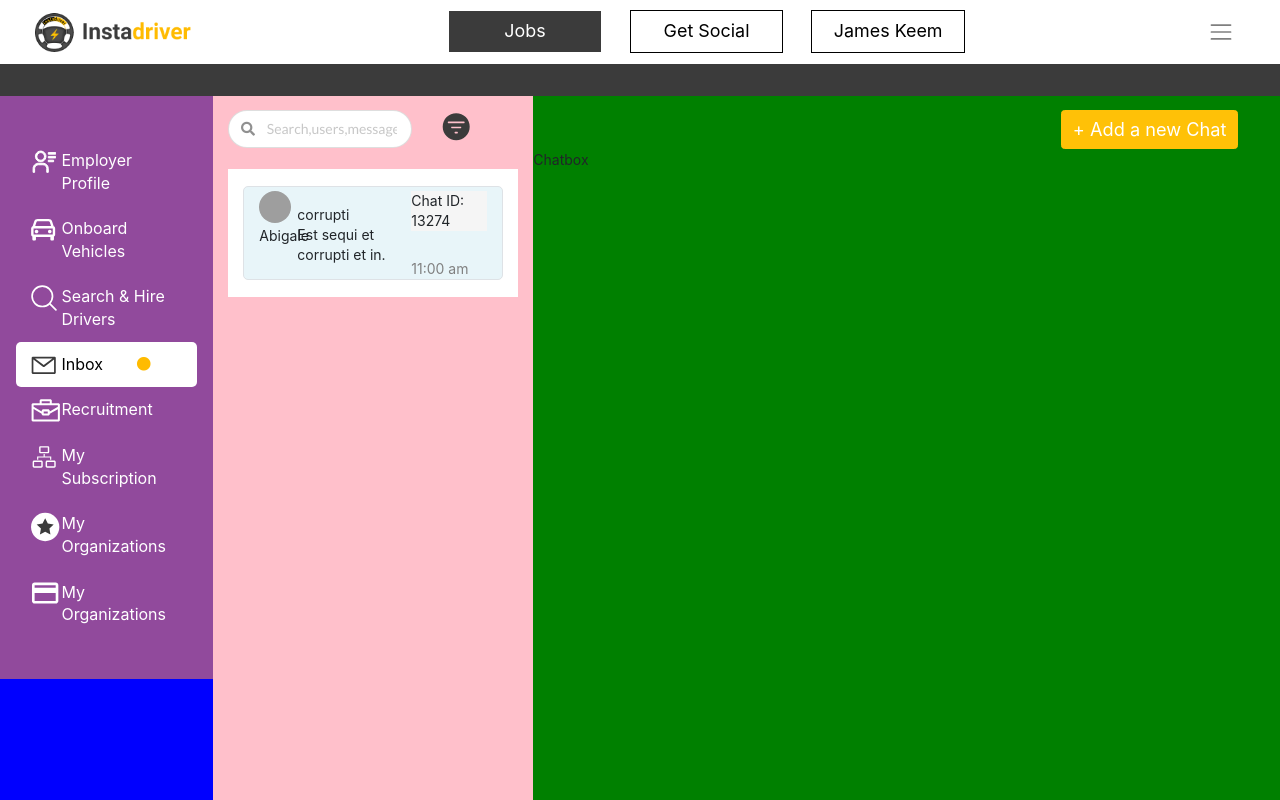
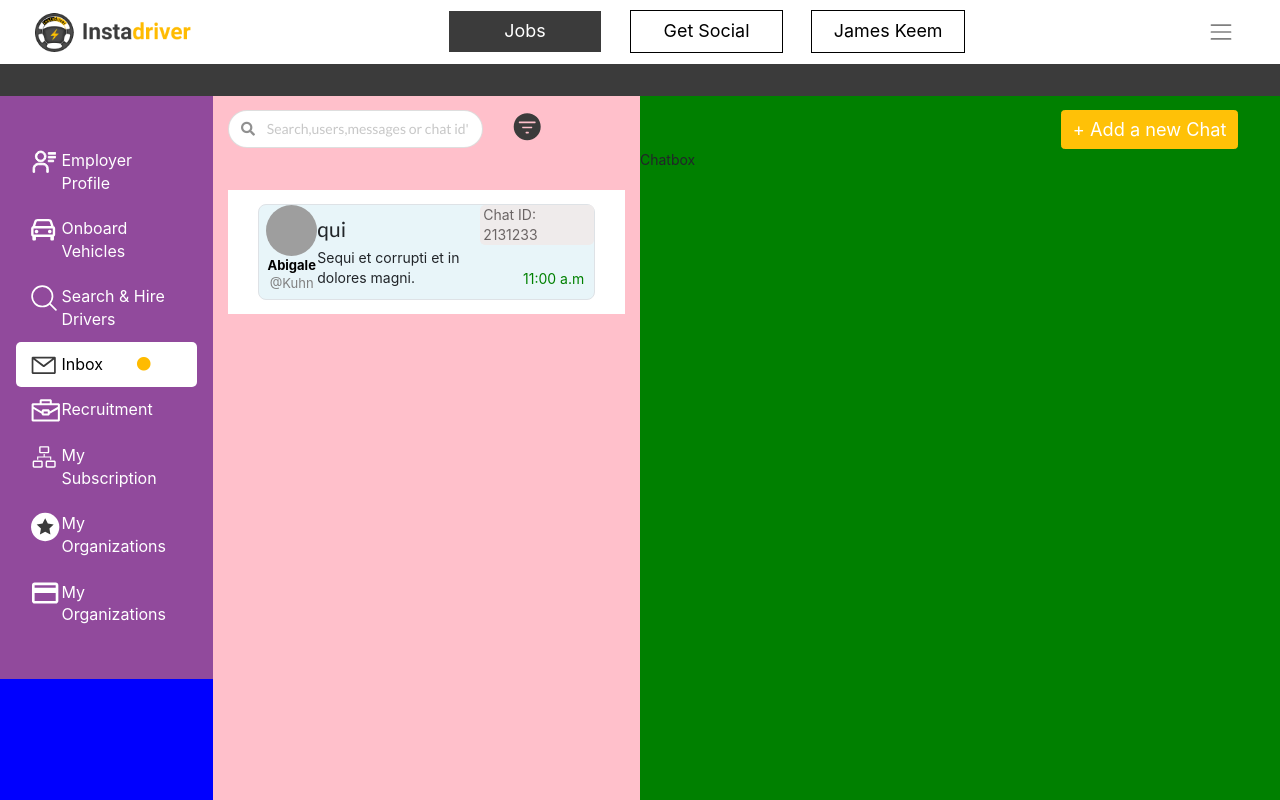
Before and after one commit to AbbyB97/FS_assignment, a React (Create React App) app: page / in a window 1280 px wide. Shown: the top 800 px of the page. Built offline with nearby package versions, Linux system fonts and the light colour scheme; grey boxes are pictures that could not be loaded.

Commit message:
added single custom card message list

```diff
--- a/src/App.js
+++ b/src/App.js
@@ -23,12 +23,12 @@ const App = () => {
             style={{ height: "800px", backgroundColor: "pink" }}
             md={3}
             lg={4}
-            xl={3}
+            xl={4}
           >
             <Searchbar />
             <MessageList />
           </Col>
-          <Col style={{ backgroundColor: "green" }} md={5} lg={5} xl={7}>
+          <Col style={{ backgroundColor: "green" }} md={5} lg={5} xl={6}>
             <Row>
               <Button
                 variant="warning"
--- a/src/App.scss
+++ b/src/App.scss
@@ -1,5 +1,5 @@
 @import "./mediaquery.scss";
-body{
+body {
   overflow-x: hidden;
 }
 .btn-mystyle {
@@ -146,9 +146,9 @@ hr {
   }
 }
 
-.footer-div{
+.footer-div {
   background-color: #1b1818;
-hr{
+  hr {
     margin-top: 0;
     margin-bottom: 0;
     padding: 0;
@@ -169,3 +169,61 @@ hr{
 //     width: 30vw;
 //   }
 // }
+.message-list-container {
+  background-color: #ffffff;
+  display: flex;
+  flex-direction: column;
+  .card-style {
+    width: 85%;
+    margin: auto;
+    margin-top: 1rem;
+    margin-bottom: 1rem;
+    padding-top: 0.5rem;
+    padding-bottom: 0.5rem;
+    padding-right: 0.2rem;
+    padding-left: 0.2rem;
+    display: flex;
+
+    @include bp("tablet") {
+      flex-direction: column;
+    }
+    @include bp("laptop") {
+      flex-direction: row;
+    }
+    justify-content: space-between;
+    border-radius: 8px;
+    .user-column {
+      display: flex;
+      flex-direction: column;
+      text-align: center;
+      align-items:center;
+      img {
+        width: 4vw;
+        height: 4vw;
+        border-radius: 5rem;
+      }
+      p {
+        margin: 0;
+        font-size: small;
+      }
+    }
+    .message-column{
+      display: flex;
+
+
+    @include bp("tablet") {
+      width: 100%;
+    }
+    @include bp("laptop") {
+      width: 50%;
+    }
+      flex-direction: column;
+      justify-content: center;
+    }
+    .time-id-column{
+      display: flex;
+      flex-direction: column;
+      justify-content: space-between;
+    }
+  }
+}
--- a/src/components/MessageList.js
+++ b/src/components/MessageList.js
@@ -1,41 +1,81 @@
 import React from "react";
-import faker from "faker";
-import {Row,Col} from 'react-bootstrap'
+import faker, { fake } from "faker";
+import { Row, Col } from "react-bootstrap";
 const MessageList = () => {
-  console.log("img 0-",faker.internet.avatar());
+  console.log("img 0-", faker.internet.avatar());
   return (
-   <div className="container-fluid pt-1 pb-1 mt-4 " style={{backgroundColor:"white"}}>
-     <Row style={{borderRadius:"5px",backgroundColor:"#e8f5f9"}} className="mt-3 pt-1 mb-3 mx-auto border container">
-       <Col md={2}>
-         <Row>
-           <img alt="avatar"  style={{height:"2.5vw",width:"2.5vw",borderRadius:"10rem"}} src={`https://i.pravatar.cc/150?img=1${Math.floor(Math.random() * 11)}`}/>
-         </Row>
-       <Row className="mt-1" style={{}}>
-         <p>{faker.name.firstName()}</p>
-       </Row>
-       </Col>
-       <Col md={6}>
-         <Row className="mt-3">
-           <div ><p>{faker.lorem.word()}</p></div>
-         </Row>
-         <Row>
-         <div ><p>{faker.lorem.sentence()}</p></div>
-
-         </Row>
-       </Col>
-       <Col md={4}>
-       <Row  >
-           <div style={{backgroundColor:"whitesmoke"}} ><p>Chat ID: {faker.random.number()}</p></div>
-         </Row>
-         <Row>
-         <div ><p style={{color:"gray",marginTop:"2rem"}}>11:00 am</p></div>
-
-         </Row>
-       </Col>
-
-     </Row>
-
-   </div>
+    // <div
+    //   className="container-fluid pt-1 pb-1 mt-4 "
+    //   style={{ backgroundColor: "white" }}
+    // >
+    //   <Row
+    //     style={{ borderRadius: "5px", backgroundColor: "#e8f5f9" }}
+    //     className="mt-3 pt-1 mb-3 mx-auto border container"
+    //   >
+    //     <Col md={2}>
+    //       <Row>
+    //         <img
+    //           alt="avatar"
+    //           style={{ height: "2.5vw", width: "2.5vw", borderRadius: "10rem" }}
+    //           src={`https://i.pravatar.cc/150?img=1${Math.floor(
+    //             Math.random() * 11
+    //           )}`}
+    //         />
+    //       </Row>
+    //       <Row className="mt-1" st yle={{}}>
+    //         <p>{faker.name.firstName()}</p>
+    //       </Row>
+    //     </Col>
+    //     <Col md={6}>
+    //       <Row className="mt-3">
+    //         <div>
+    //           <p>{faker.lorem.word()}</p>
+    //         </div>
+    //       </Row>
+    //       <Row>
+    //         <div>
+    //           <p>{faker.lorem.sentence()}</p>
+    //         </div>
+    //       </Row>
+    //     </Col>
+    //     <Col md={4}>
+    //       <Row>
+    //         <div style={{ backgroundColor: "whitesmoke" }}>
+    //           <p>Chat ID: {faker.random.number()}</p>
+    //         </div>
+    //       </Row>
+    //       <Row>
+    //         <div>
+    //           <p style={{ color: "gray", marginTop: "2rem" }}>11:00 am</p>
+    //         </div>
+    //       </Row>
+    //     </Col>
+    //   </Row>
+    // </div>
+    <div className="message-list-container mt-5">
+      <div style={{backgroundColor:"#e8f5f9"}} className="p-0 card border card-style">
+        <div className="user-column ml-2">
+          <img
+            alt="avatar"
+            src={`https://i.pravatar.cc/150?img=1${Math.floor(
+              Math.random() * 11
+            )}`}
+          />
+          <p style={{ color: "black", fontWeight: "bold" }}>
+            {faker.name.firstName()}
+          </p>
+          <p style={{ color: "gray" }}>{`@${faker.name.lastName()}`}</p>
+        </div>
+        <div className="message-column">
+          <h4>{faker.lorem.word()}</h4>
+          <p>{faker.lorem.sentence()}</p>
+        </div>
+        <div className="time-id-column">
+          <p  className="px-1" style={{borderRadius:"5px",color:"#6B6565",background:"#efebeb"}}>Chat ID: 2131233</p>
+          <p style={{textAlign:"right",padding:"10px",color:"green"}}>11:00 a.m</p>
+        </div>
+      </div>
+    </div>
   );
 };
 
```
Also changed, not shown: 1 other file (tests, documents, lock files or other folders). Lines whose indentation alone changed are shown as unchanged.
